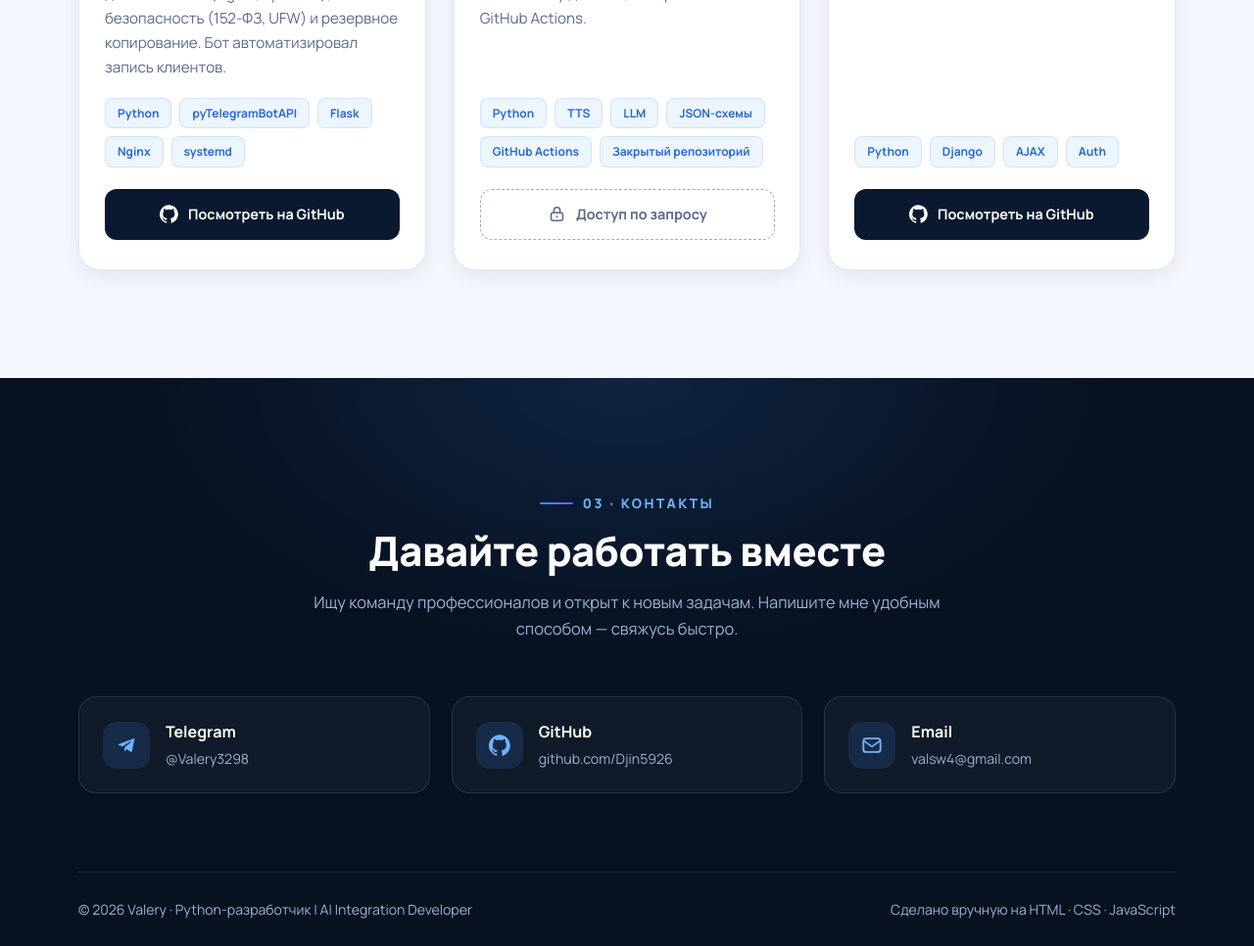
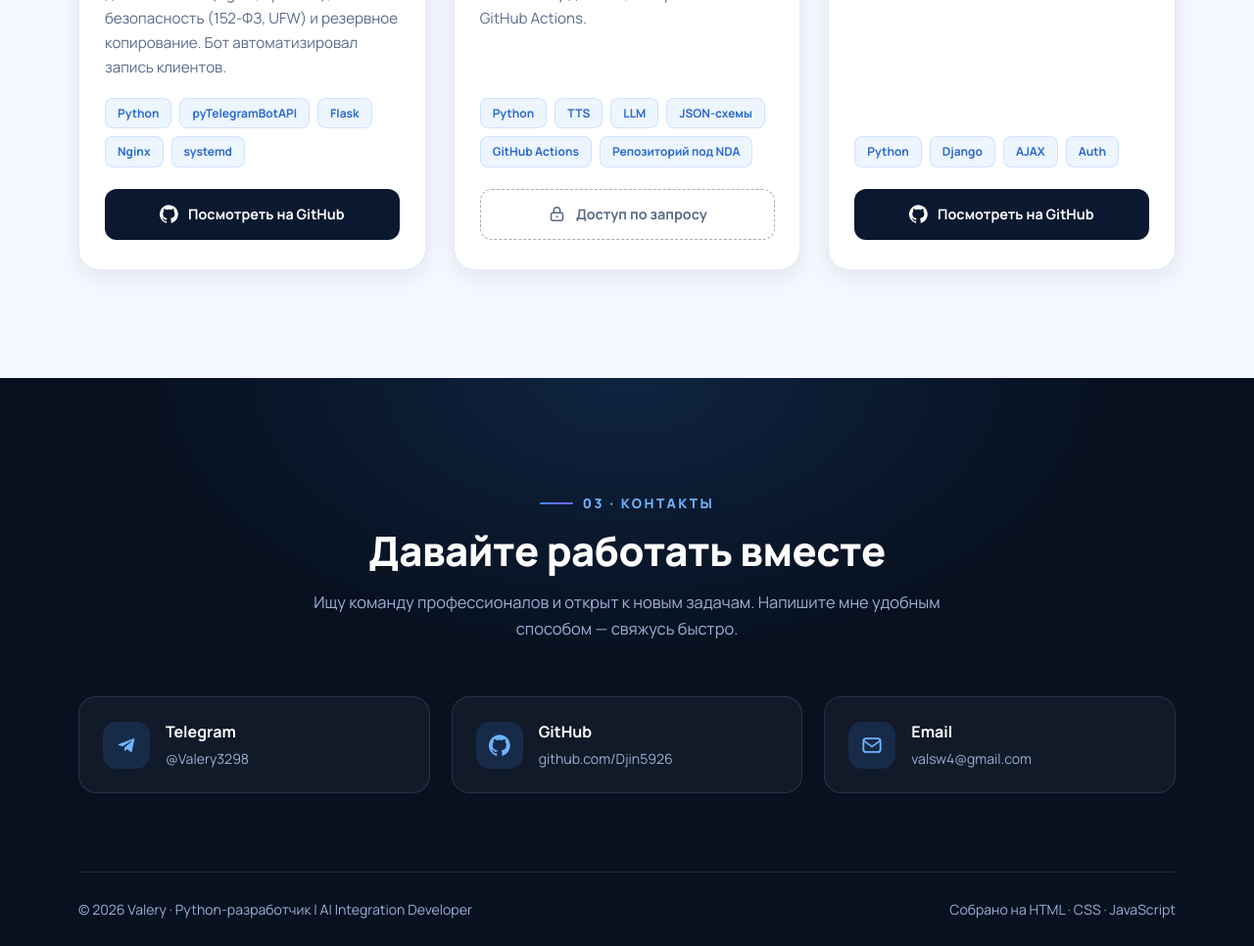
Before and after one commit to Djin5926/Djin5926.github.io, a plain HTML site: page index.html in a window 1280 px wide. Shown: the part 2420-3386 px from the top of the page at 98% size. Drawn offline with Linux system fonts and the light colour scheme.

Commit message:
Replace index.html

```diff
--- a/index.html
+++ b/index.html
@@ -910,10 +910,10 @@
                 на GitHub Actions.
               </p>
               <ul class="tags">
-                <li>Python</li><li>TTS</li><li>LLM</li><li>JSON-схемы</li><li>GitHub Actions</li><li>Закрытый репозиторий</li>
+                <li>Python</li><li>TTS</li><li>LLM</li><li>JSON-схемы</li><li>GitHub Actions</li><li>Репозиторий под NDA</li>
               </ul>
-              <!-- Репозиторий закрыт по паролю: кнопка ведёт в Telegram, где можно запросить доступ/демо -->
-              <a class="btn btn-card btn-locked" href="https://t.me/Valery3298" target="_blank" rel="noopener" title="Доступ к коду и демо — по запросу в Telegram">
+              <!-- Репозиторий под NDA: кнопка ведёт в Telegram, где можно запросить доступ/демо -->
+              <a class="btn btn-card btn-locked" href="https://t.me/Valery3298" target="_blank" rel="noopener" title="Репозиторий под NDA — доступ и демо по запросу в Telegram">
                 <svg viewBox="0 0 24 24" fill="none" stroke="currentColor" stroke-width="2" stroke-linecap="round" stroke-linejoin="round" aria-hidden="true"><rect x="4.5" y="10.5" width="15" height="10" rx="2.5"/><path d="M8 10.5V7.5a4 4 0 0 1 8 0v3"/><circle cx="12" cy="15.5" r="1.3" fill="currentColor" stroke="none"/></svg>
                 Доступ по запросу
               </a>
@@ -1011,7 +1011,7 @@
 
       <div class="footer-bottom">
         <p>© <span id="year">2026</span> Valery · Python-разработчик | AI Integration Developer</p>
-        <p>Сделано вручную на HTML · CSS · JavaScript</p>
+        <p>Собрано на HTML · CSS · JavaScript</p>
       </div>
     </div>
   </footer>
```
